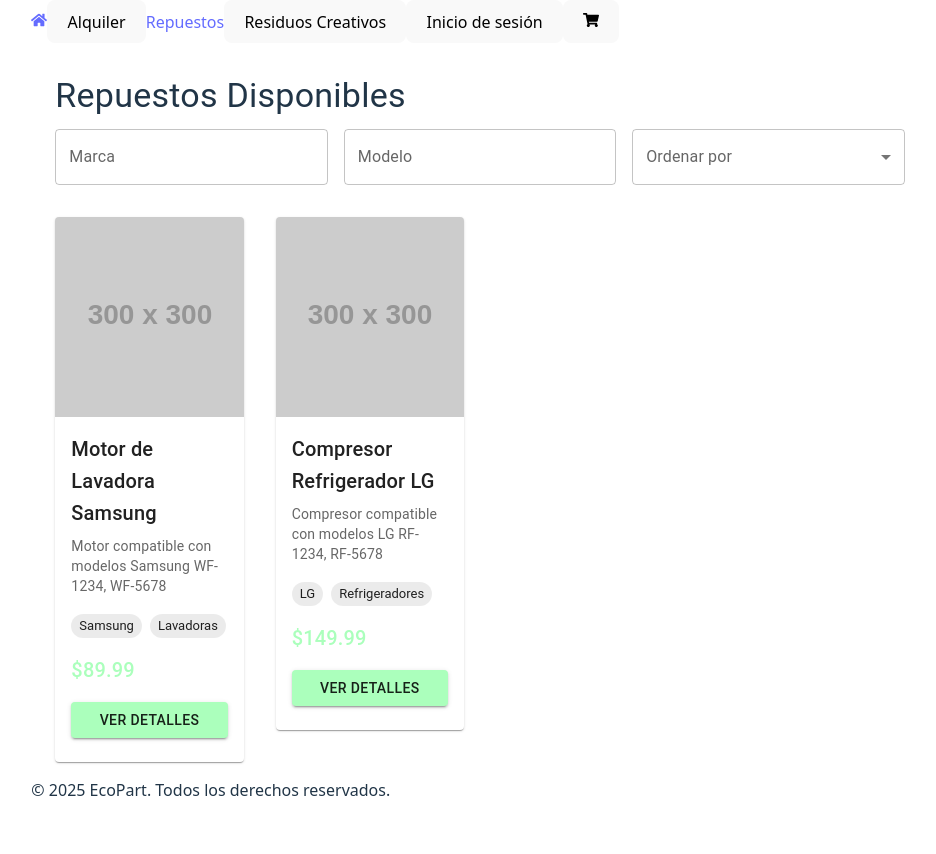
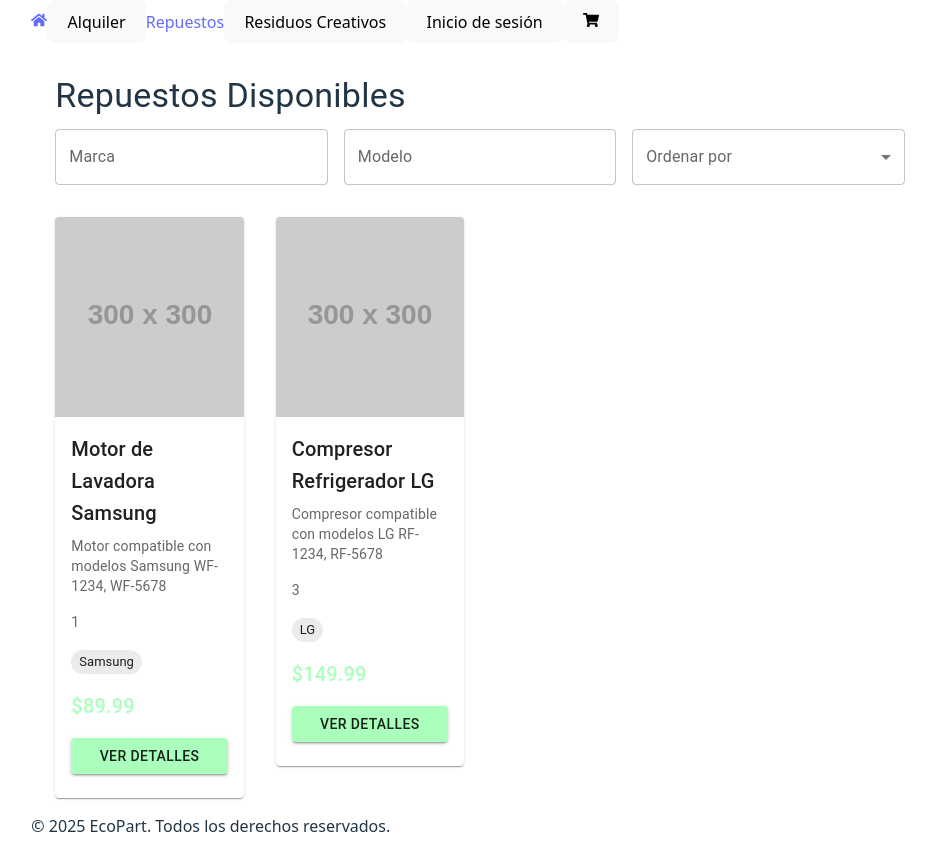
Before and after one commit to Hackaton-F5-2025/Hackaton-F5-2025-FrontEnd, a React (Vite) app: page /products in a window 1280 px wide. Shown: the whole page, without its empty margins (160-1096 px from the left). Before the commit the page ends 818 px from the top, so only its background shows below. Built offline with nearby package versions, Linux system fonts and the light colour scheme.

Commit message:
list product

```diff
--- a/src/Pages/ProductList.jsx
+++ b/src/Pages/ProductList.jsx
@@ -9,25 +9,31 @@ const ProductList = () => {
 
   // Datos de ejemplo
   const products = [
+    // falta por incorporar brand_id
     {
       id: 1,
       name: 'Motor de Lavadora Samsung',
+      description: 'Motor compatible con modelos Samsung WF-1234, WF-5678',
+      amount: 1,
       price: 89.99,
       image: 'https://via.placeholder.com/300',
-      description: 'Motor compatible con modelos Samsung WF-1234, WF-5678',
-      brand: 'Samsung',
-      models: ['WF-1234', 'WF-5678'],
-      category: 'Lavadoras'
+      brand_id: 'Samsung',
+      // models: ['WF-1234', 'WF-5678'],
+      // category: 'Lavadoras'
+      state: true,
+
     },
     {
       id: 2,
       name: 'Compresor Refrigerador LG',
+      description: 'Compresor compatible con modelos LG RF-1234, RF-5678',
+      amount: 3,
       price: 149.99,
       image: 'https://via.placeholder.com/300',
-      description: 'Compresor compatible con modelos LG RF-1234, RF-5678',
-      brand: 'LG',
-      models: ['RF-1234', 'RF-5678'],
-      category: 'Refrigeradores'
+      brand_id: 'LG',
+      // models: ['RF-1234', 'RF-5678'],
+      // category: 'Refrigeradores'
+      state: true
     }
   ];
 
@@ -90,9 +96,12 @@ const ProductList = () => {
                 <Typography variant="body2" color="text.secondary" paragraph>
                   {product.description}
                 </Typography>
+                <Typography variant="body2" color="text.secondary" paragraph>
+                  {product.amount}
+                </Typography>
                 <Box sx={{ mb: 2 }}>
-                  <Chip label={product.brand} size="small" sx={{ mr: 1 }} />
-                  <Chip label={product.category} size="small" />
+                  <Chip label={product.brand_id} size="small" sx={{ mr: 1 }} />
+                  {/* <Chip label={product.category} size="small" /> */}
                 </Box>
                 <Typography variant="h6" color="primary">
                   ${product.price}
```
